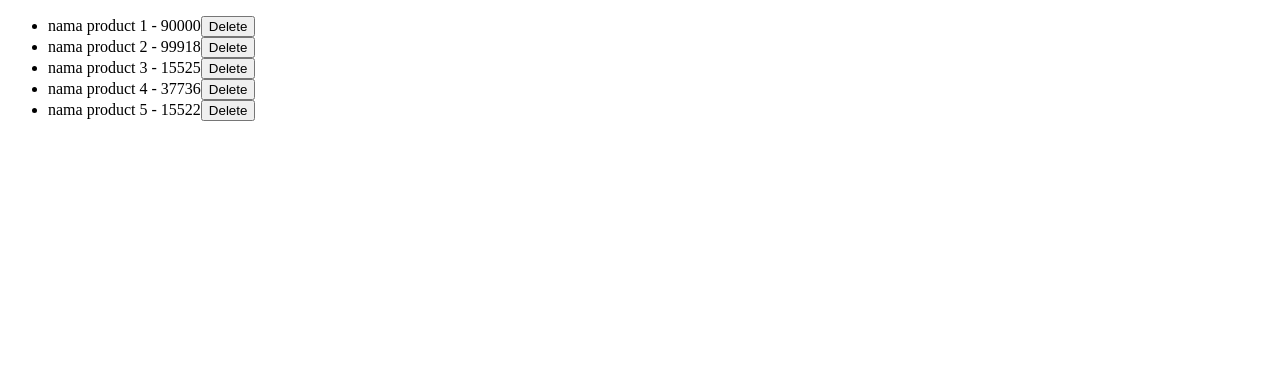
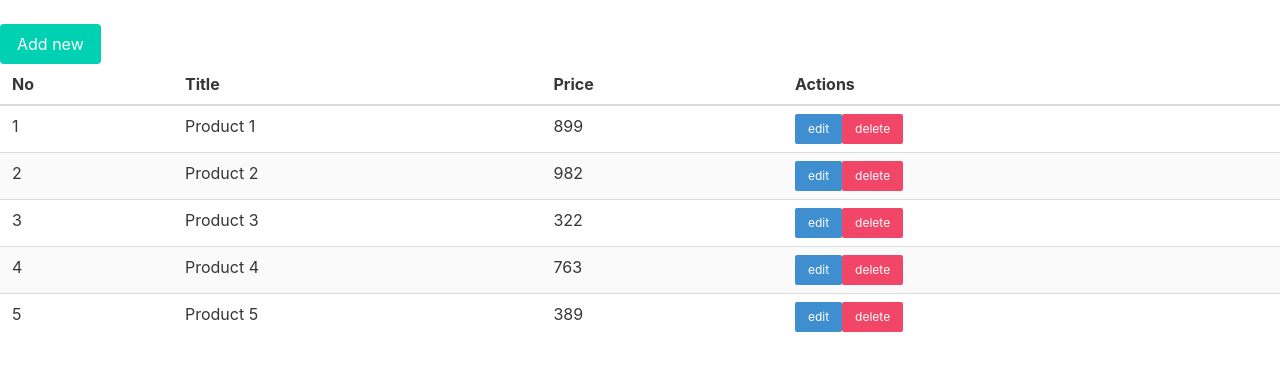
Before and after one commit to triyono777/react_js_app_simple, a React (Create React App) app: page / in a window 1280 px wide. Shown: the top 370 px of the page. Built offline with nearby package versions, Linux system fonts and the light colour scheme; data requests are answered from the project's data file.

Commit message:
edit productlist

```diff
--- a/package.json
+++ b/package.json
@@ -6,6 +6,7 @@
     "@testing-library/jest-dom": "^5.16.4",
     "@testing-library/react": "^13.3.0",
     "@testing-library/user-event": "^13.5.0",
+    "bulma": "^0.9.4",
     "react": "^18.1.0",
     "react-dom": "^18.1.0",
     "react-router-dom": "^6.3.0",
--- a/src/components/ProductList.js
+++ b/src/components/ProductList.js
@@ -1,13 +1,56 @@
-const ProductList = ({products, deleteProduct})=>{
+import { useState, useEffect } from "react";
+import {Link} from "react-router-dom";
+
+
+const ProductList = ()=>{
+    const [products, setProducts] = useState([]);
+
+    useEffect(()=>{
+        fetchData();
+    },[]);
+
+    const fetchData = async()=>{
+        const response = await fetch('http://localhost:8080/products');
+        const data = await response.json();
+        setProducts(data)
+    }
+    const deleteProduct = async(id)=>{
+        await fetch(`http://localhost:8080/products/${id}`,{
+            method: "DELETE",
+            headers: {
+                'Content-Type': 'application/json'
+            }
+        });
+        fetchData();
+    }
     return (
         <div>
-            <ul>
-                {products.map((product)=>(
-                    <li key={product.id}>{product.title} - {product.price}
-                    <button onClick={()=>deleteProduct(product.id)}> Delete </button>
-                    </li>
-                ))}
-            </ul>
+            <Link to={"/add"} className="button is-primary mt-5"> Add new</Link>
+            <table className="table is-striped is-fullwidth">
+                <thead>
+                    <tr>
+                        <th>No</th>
+                        <th>Title</th>
+                        <th>Price</th>
+                        <th>Actions</th>
+                    </tr>
+                </thead>
+                <tbody>
+                    {products.map((product,index)=>(
+                        <tr key={product.id}>
+                            <td>{index +1}</td>
+                            <td>{product.title}</td>
+                            <td>{product.price}</td>
+                            <td>
+                                <Link to={`/edit/${product.id}`} className="button is-small is-info">edit</Link>
+                                <button onClick={()=>deleteProduct(product.id)} className="button is-small is-danger">delete</button>
+                            </td>
+
+                        </tr>
+                    ))}
+                </tbody>
+            </table>
+
         </div>
     )
 }
--- a/src/index.js
+++ b/src/index.js
@@ -1,6 +1,7 @@
 import React from 'react';
 import ReactDOM from 'react-dom/client';
 import App from './App';
+import "bulma/css/bulma.css"
 
 const root = ReactDOM.createRoot(document.getElementById('root'));
 root.render(
@@ -12,3 +13,4 @@ root.render(
 // If you want to start measuring performance in your app, pass a function
 // to log results (for example: reportWebVitals(console.log))
 // or send to an analytics endpoint. Learn more: https://bit.ly/CRA-vitals
+// to run app use  = npm start port=3002
```
Also changed, not shown: 1 other file (tests, documents, lock files or other folders).
